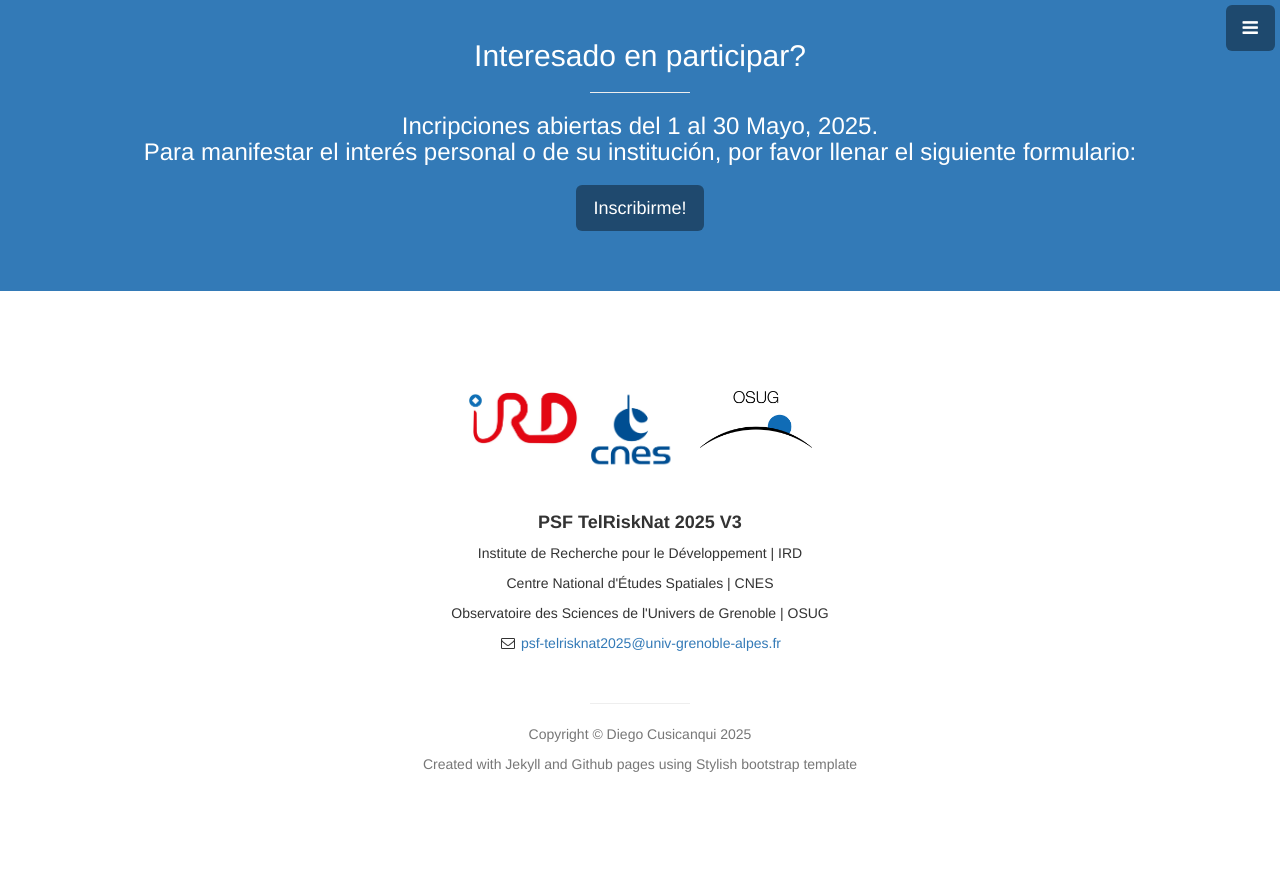
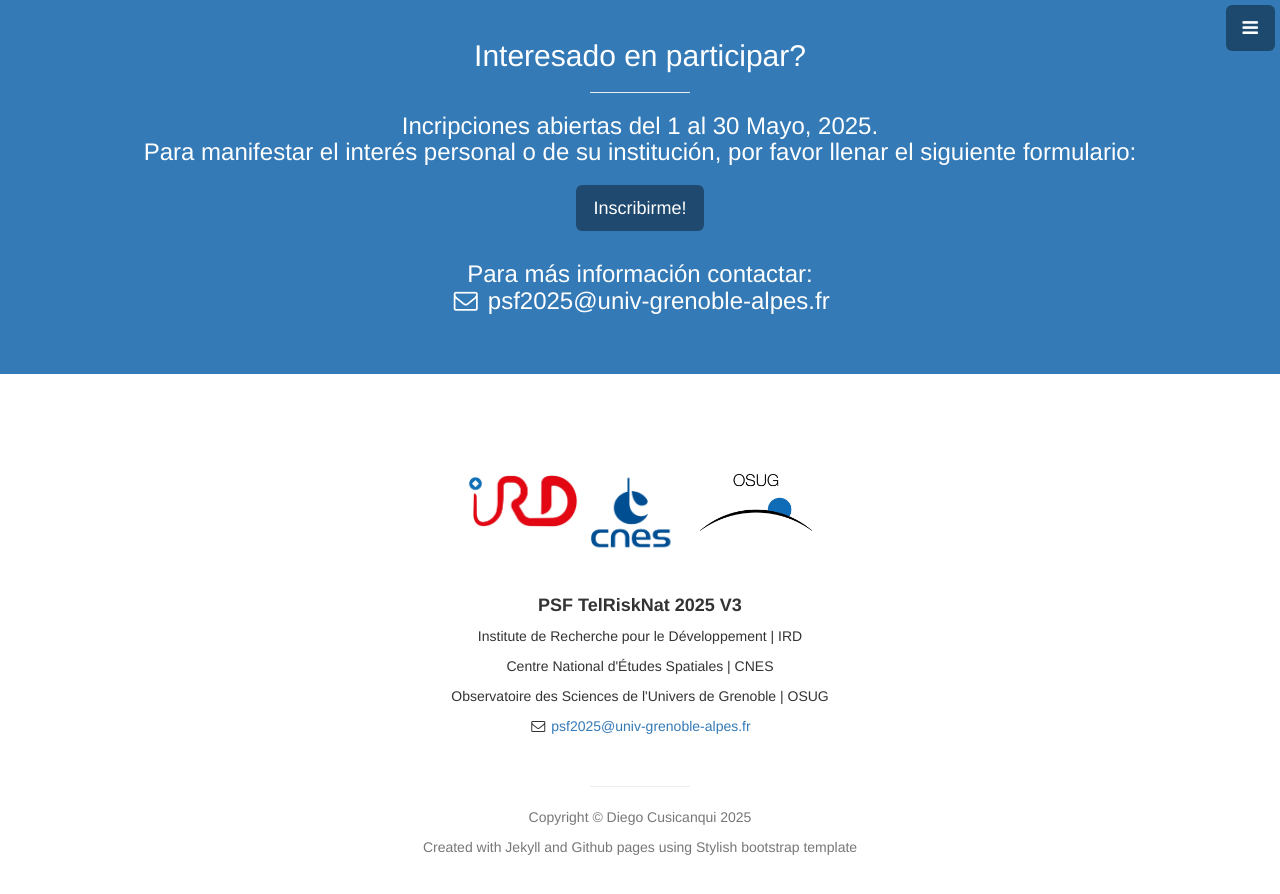
Before and after one commit to cusicand/psf_telrisknat_2025.v3, a Jekyll site: the page built from index.html, in a window 1280 px wide and 900 px high, scrolled down 5471 px. Shown: the top 894 px of the window. Built offline with Jekyll 4.4.1, drawn with Linux system fonts in a browser that asks for light colours; some of the changed text lies outside the part shown.

Commit message:
update email adress, ruben personal website, v0.0.2

```diff
--- a/_config.yml
+++ b/_config.yml
@@ -19,7 +19,7 @@
 # in the templates via {{ site.myvariable }}.
 
 title: PSF TelRiskNat 2025 webpade
-email: psf-telrisknat2025@univ-grenoble-alpes.fr
+email: psf2025@univ-grenoble-alpes.fr
 description: >- # this means to ignore newlines until "baseurl:"
   PSF TelRiskNat V3.2025 webpage.
 baseurl: "/psf_telrisknat_2025.v3" # the subpath of your site, e.g. /blog
--- a/_includes/header.html
+++ b/_includes/header.html
@@ -9,6 +9,13 @@
     <h2>Universidad Yachay Tech, San Miguel de Urcuqui, Ecuador</h2>
     <hr class="small">
     <br>
+    <h3>
+      <ul class="list-unstyled">
+        <li><i class="fa fa-envelope-o fa-fw"></i>  <a href="mailto:{{ site.email }}" style="color: white; ">{{ site.email }}</a>
+        </li>
+      </ul>
+    </h3>
+    <br>
     <a href="#about" class="btn btn-dark btn-lg">Saber mas</a>
   </div>
 </header>
--- a/_includes/inscription.html
+++ b/_includes/inscription.html
@@ -9,6 +9,15 @@
           Para manifestar el interés personal o de su institución, por favor llenar el siguiente formulario:</h3>
         <a href="https://docs.google.com/forms/d/e/1FAIpQLScTekYBArDLionxC_l6noHLcYRXVdOHd2jwwvd7G1yeW3ITMQ/viewform?usp=dialog" class="btn btn-lg btn-dark">Inscribirme!</a>
         <!-- <a href="#" class="btn btn-lg btn-dark">Look at Me!</a> -->
+         <br>
+         <h3>Para más información contactar:
+          <br>
+          <ul class="list-unstyled">
+            <li><i class="fa fa-envelope-o fa-fw"></i>  <a href="mailto:{{ site.email }}" style="color: white; ">{{ site.email }}</a>
+            </li>
+          </ul>
+          <!-- <a href="mailto:{{ site.email }}" style="color: white; ">{{ site.email }}</a> -->
+         </h3>
       </div>
     </div>
   </div>
--- a/_includes/professors.html
+++ b/_includes/professors.html
@@ -57,7 +57,7 @@
                         </h4>
                         <p>Profesor investigador</p>
                         <p>Yachay Tech</p>
-                        <a href="https://www.osug.fr/le-labex/presentation/" class="btn btn-dark">Saber mas</a>
+                        <a href="https://yachaytech.edu.ec/en/perfil/ruben-basantes-serrano/" class="btn btn-dark">Saber mas</a>
                     </div>
                 </div>
                 <div class="col-md-6 col-sm-6">
```
